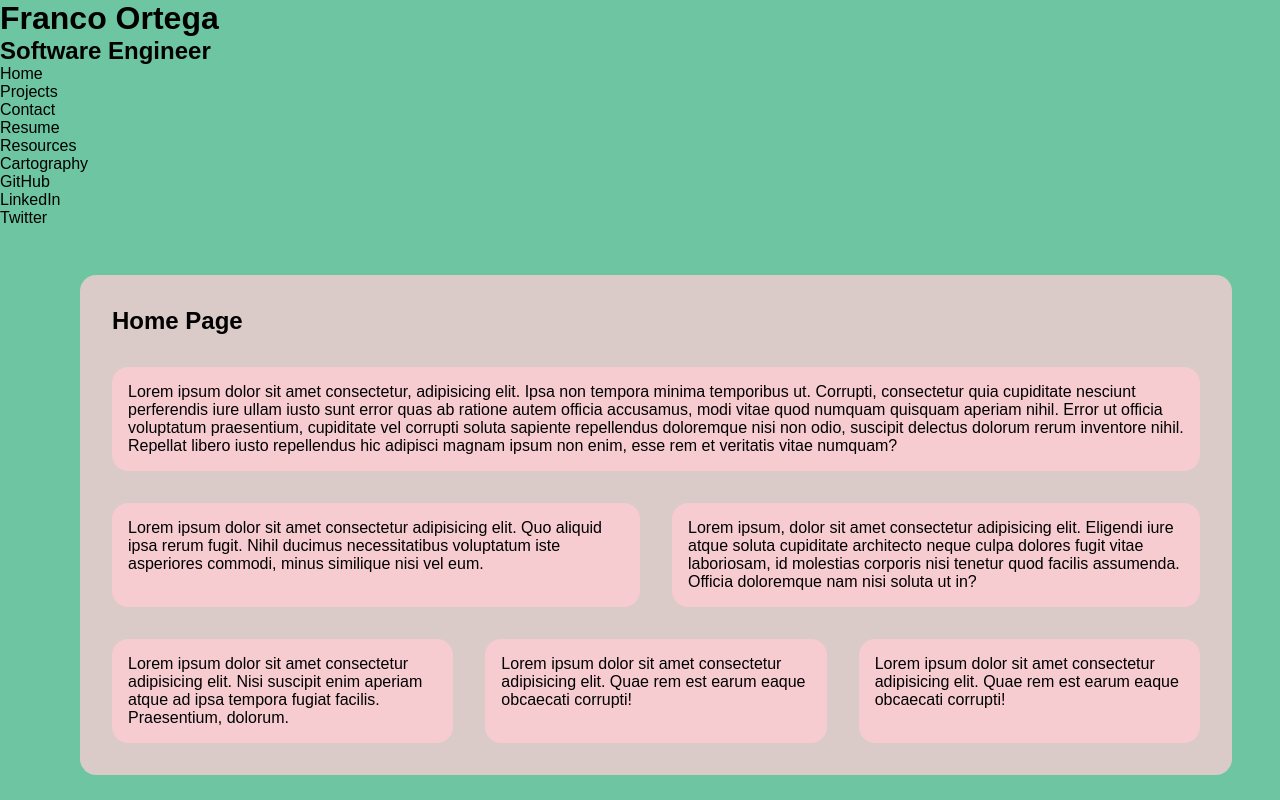
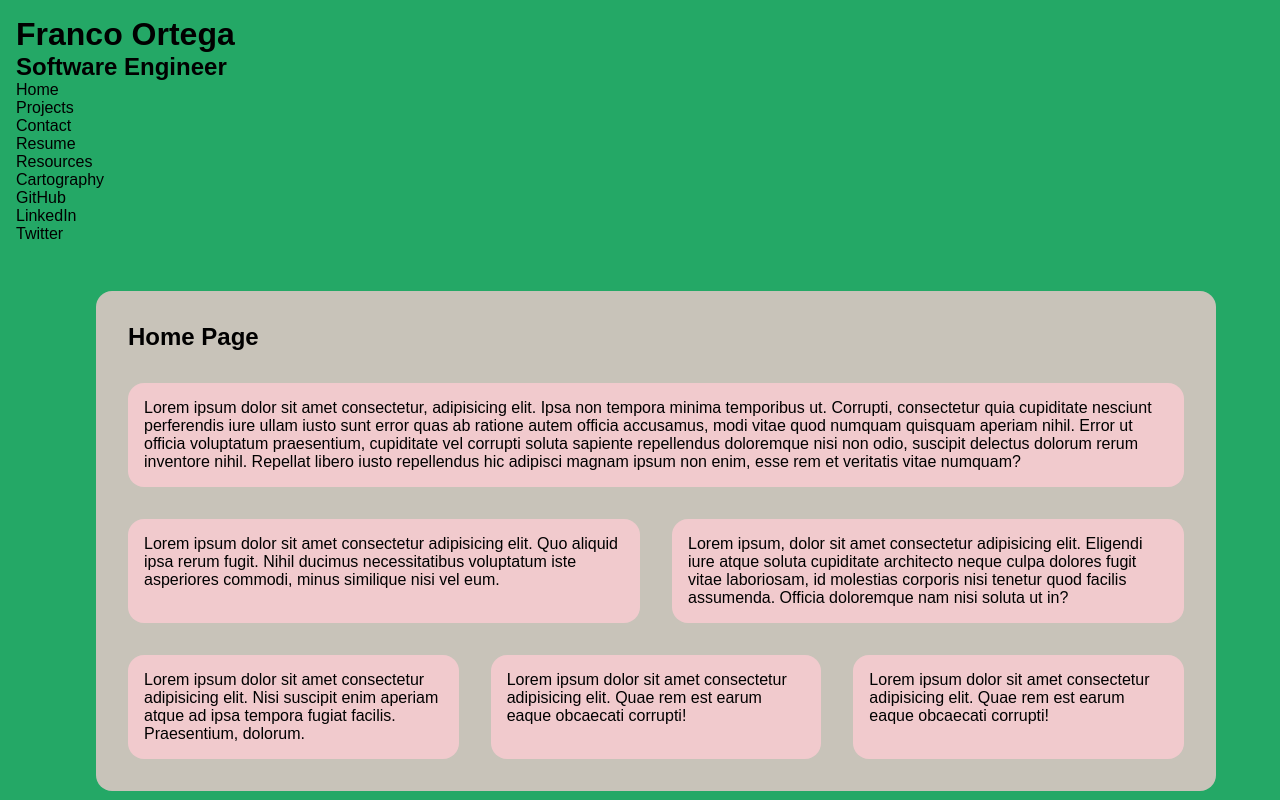
Before and after one commit to franco-ortega/portfolio-playground, a Next.js app: page / in a window 1280 px wide. Built offline with nearby package versions, Linux system fonts and the light colour scheme.

Commit message:
add global Layout padding

```diff
--- a/components/layout/Layout.module.scss
+++ b/components/layout/Layout.module.scss
@@ -1,5 +1,6 @@
 .Layout {
-  background-color: hsl(156, 43%, 60%);
+  background-color: hsl(150, 65%, 40%);
+  padding: 1rem;
   // background-image: var(--gradient-dark);
   // border: 1rem solid rgb(170, 159, 94, .5);
   height: 100vh;
```
